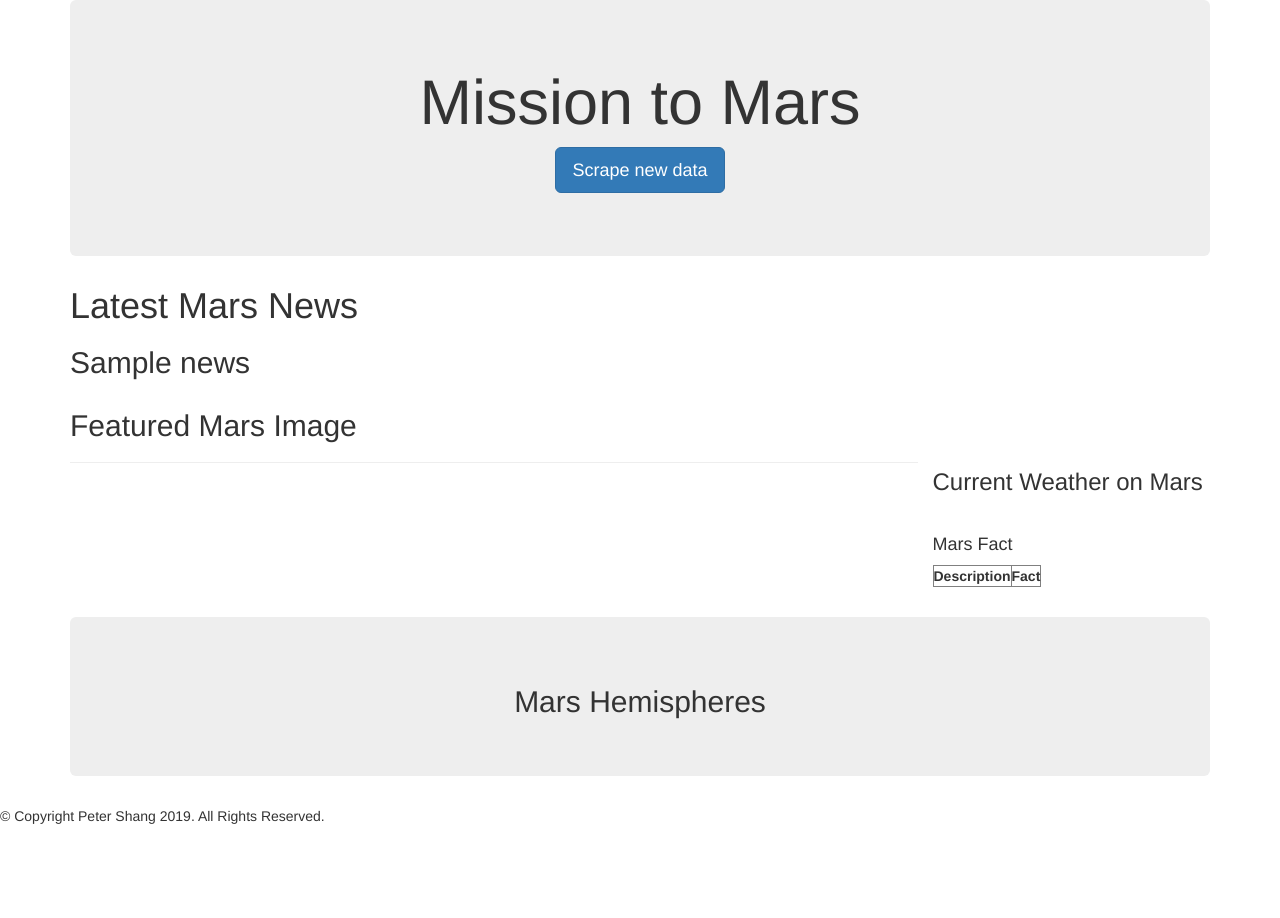
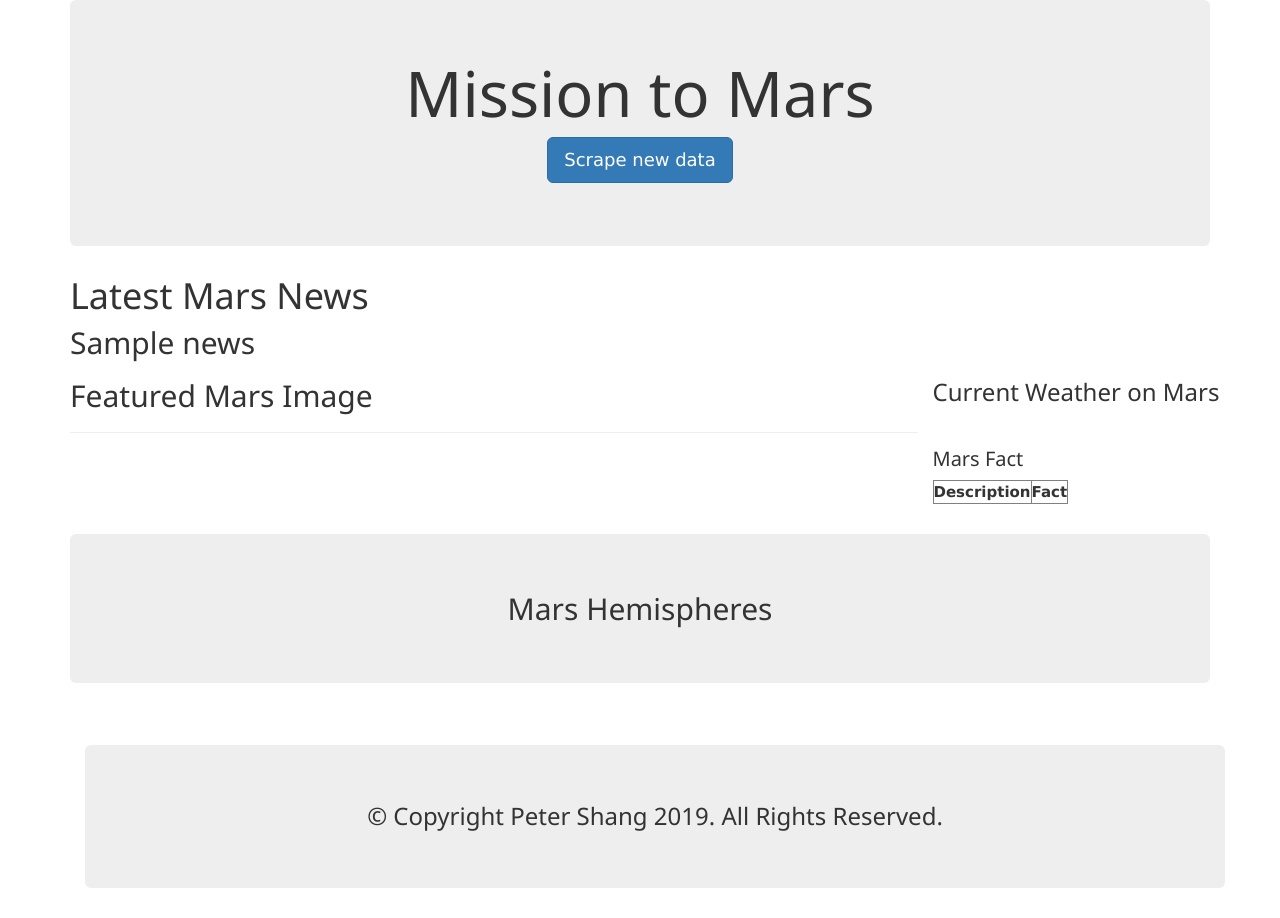
Before and after one commit to icetonges/web-scraping-challenge, a Flask app: page / in a window 1280 px wide. Before the commit the page ends 824 px from the top, so only its background shows below. Run offline with Flask 2, Linux system fonts and the light colour scheme; a database or web service that is not in the repository returns one stand-in record (values such as "Sample title"); lists and menus that the app fills with data are empty; some libraries are stand-ins or nearby versions.

Commit message:
Add files via upload

```diff
--- a/Templates/index.html
+++ b/Templates/index.html
@@ -7,7 +7,8 @@
     <meta http-equiv='X-UA-Compatible' content='ie=edge'>
     <title>Mission to Mars</title>
     <link rel='stylesheet' href='https://maxcdn.bootstrapcdn.com/bootstrap/3.3.7/css/bootstrap.min.css'>
-
+    <meta name="viewport" content="width=device-width, initial-scale=1">
+    <link rel="stylesheet" href="https://www.w3schools.com/w3css/4/w3.css">
 </head>
 
 <body>
@@ -16,8 +17,6 @@
             <h1>Mission to Mars</h1>
             <p><a class='btn btn-primary btn-lg' href='/scrape' role='button'>Scrape new data</a></p>
         </div>
-
-
         <!-- Latest Mars News -->
         <h1>Latest Mars News</h1>
         {% for listing in listings %}
@@ -34,16 +33,13 @@
                     <h2 class="title">Featured Mars Image</h2>
                     <hr>
                     {% for listing2 in listings2 %}
-                    <img src="{{listing2.url}}" hwidth=500px height=500px>
+                    <img src="{{listing2.url}}" width=800px height=500px>
                     {% endfor %}
                 </div>
             </div>
             <div class="col-lg-3 col-md-12">
                 <div class="box">
                     <div class="row" style="padding-bottom: 30px;">
-                        <br>
-                        <br>
-                        <br>
 
                         <h3>Current Weather on Mars</h3>
                         {% for listing3 in listings3 %}
@@ -64,50 +60,28 @@
                             </tr>
                             {% endfor %}
                         </table>
-
-
-
                     </div>
                 </div>
-
             </div>
         </div>
 
         <div class='jumbotron text-center'>
             <h2> Mars Hemispheres</h2>
         </div>
-
-        <div class="container">
-            <div class="row">
-                {% for listing5 in listings5 %}
-
-                <div class="col-6 col-sm-4">
-                    <a href="{{listing5.img_url}}">
-                        <img src="{{listing5.img_url}}" width=450px height=450px>
-                    </a>
-                    <h3>{{listing5.title}} </h3>
-                    {% endfor %}
-                </div>
+        <div class="w3-row-padding w3-padding-16 w3-center" id="food">
+            {% for listing5 in listings5 %}
+            <div class="w3-half">
+                <img src="{{listing5.img_url}}" width=450px height=450px>
+                <h3>{{listing5.title}} </h3>
             </div>
+            {% endfor %}
         </div>
-
-        <!-- <div class="row">
-            <div class="col-sm-6 col-md-6">
-                <div class="box" style="padding-bottom: 20px;">
-                    {% for listing5 in listings5 %}
-                    <a href="{{listing5.img_url}}">
-                        <img src="{{listing5.img_url}}" width=500px height=500px>
-                    </a>
-                    <h3>{{listing5.title}} </h3>
-                    {% endfor %}
-                </div>
-            </div>
-        </div> -->
-    </div>
 </body>
 <!-- Footer -->
 <footer>
-    <div class="footer">&copy; Copyright Peter Shang 2019. All Rights Reserved.</div>
+    <div class='container'>
+        <div class='jumbotron text-center'>
+            <h3>&copy; Copyright Peter Shang 2019. All Rights Reserved.</h3>
+        </div>
 </footer>
-
 </html>
```
Also changed, not shown: Mission to Mars 1 Test2.png (added), Mission to Mars 1.png (added), Mission to Mars 2 Test2.png (added), Mission to Mars 2.png (added), 2 other files.
